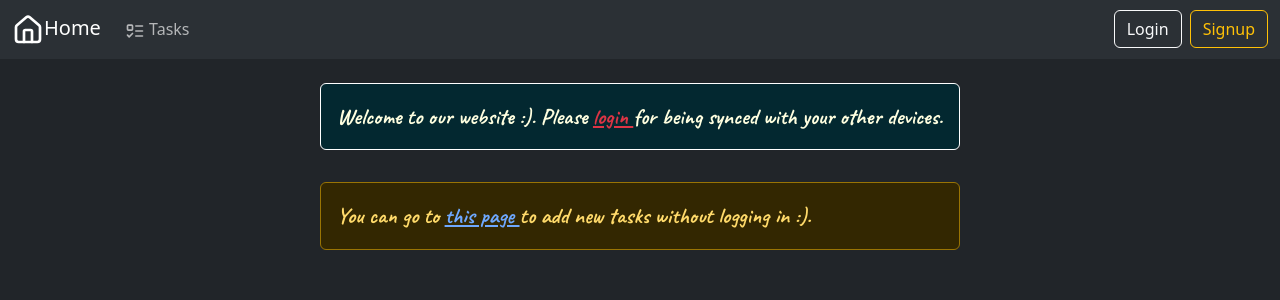
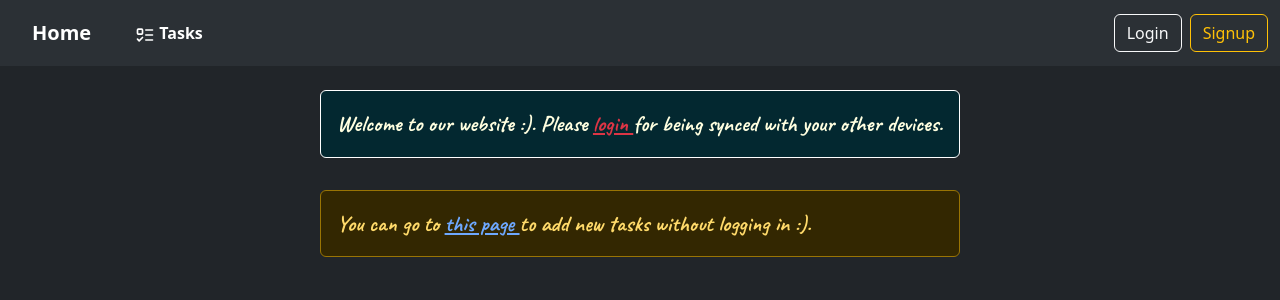
Before and after one commit to MohammadSobhanSt/TodoList, a Vue app in the folder frontend/: page / in a window 1280 px wide. Shown: the top 300 px of the page. Built offline with nearby package versions, Linux system fonts and the light colour scheme.

Commit message:
added some styles to navbar

```diff
--- a/frontend/src/App.vue
+++ b/frontend/src/App.vue
@@ -5,9 +5,4 @@ import Navbar from './components/Navbar.vue';
 <template>
     <Navbar />
     <router-view />
-
-
 </template>
-
-<style scoped>
-</style>
--- a/frontend/src/components/Navbar.vue
+++ b/frontend/src/components/Navbar.vue
@@ -1,18 +1,18 @@
 <script setup>
-import { Home, ListTodo } from "@lucide/vue"
+import { ListTodo } from "@lucide/vue"
 </script>
 
 <template>
     <nav class="navbar navbar-expand-lg bg-body-tertiary">
         <div class="container-fluid">
-            <router-link :to="{name: 'home'}" class="navbar-brand"><Home size="2rem"/>Home</router-link>
+            <router-link :to="{name: 'home'}" class="navbar-brand customLink">Home</router-link>
             <button class="navbar-toggler" type="button" data-bs-toggle="collapse" data-bs-target="#navbarScroll" aria-controls="navbarScroll" aria-expanded="false" aria-label="Toggle navigation">
                 <span class="navbar-toggler-icon"></span>
             </button>
             <div class="collapse navbar-collapse" id="navbarScroll">
                 <ul class="navbar-nav me-auto my-2 my-lg-0 navbar-nav-scroll" style="--bs-scroll-height: 100px;">
                     <li class="nav-item">
-                        <router-link :to="{name: 'tasks'}" class="nav-link"><ListTodo size="20px"/> Tasks</router-link>
+                        <router-link :to="{name: 'tasks'}" class="nav-link customLink"><ListTodo size="20px"/> Tasks</router-link>
                     </li>
                 </ul>
                 <router-link :to="{ name: 'login' }" class="btn btn-outline-light mx-2">Login</router-link>
@@ -22,3 +22,19 @@ import { Home, ListTodo } from "@lucide/vue"
     </nav>
     <br>
 </template>
+
+<style scoped>
+    .customLink {
+       transition: 0.5s;
+       font-weight: 600;
+       padding: 10px 20px;
+       border-radius: 8px;
+       color: white;
+   }
+
+   .customLink:hover {
+       color: lightcyan;
+       transform: scale(1.2);
+       text-shadow: 0 0 15px rgba(69, 137, 191);
+   }
+</style>
```
